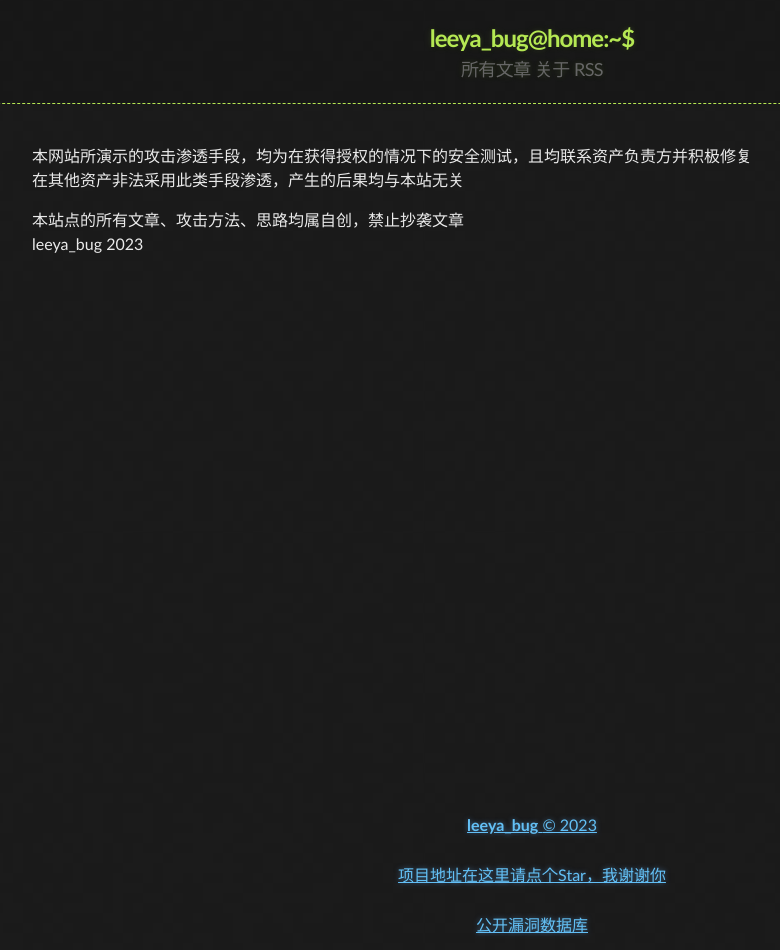
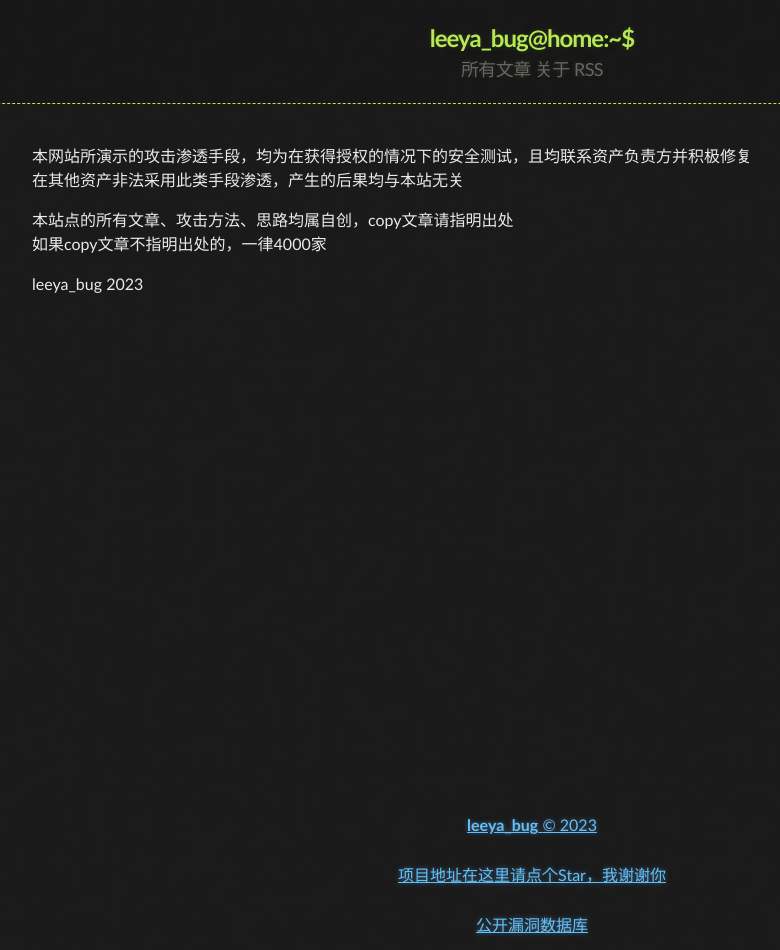
Before and after one commit to Leeyangee/leeyangee.github.io, a Jekyll site: the page built from about.md, in a window 1280 px wide. Shown: the whole page, without its empty margins (108-888 px from the left). Built offline with Jekyll 4.4.1, drawn with Linux system fonts in a browser that asks for light colours.

Commit message:
Update about.md

```diff
--- a/about.md
+++ b/about.md
@@ -5,5 +5,7 @@ title: 关于
 本网站所演示的攻击渗透手段，均为在获得授权的情况下的安全测试，且均联系资产负责方并积极修复
 在其他资产非法采用此类手段渗透，产生的后果均与本站无关
 
-本站点的所有文章、攻击方法、思路均属自创，禁止抄袭文章
+本站点的所有文章、攻击方法、思路均属自创，copy文章请指明出处
+如果copy文章不指明出处的，一律4000家
+
 leeya_bug 2023
```
